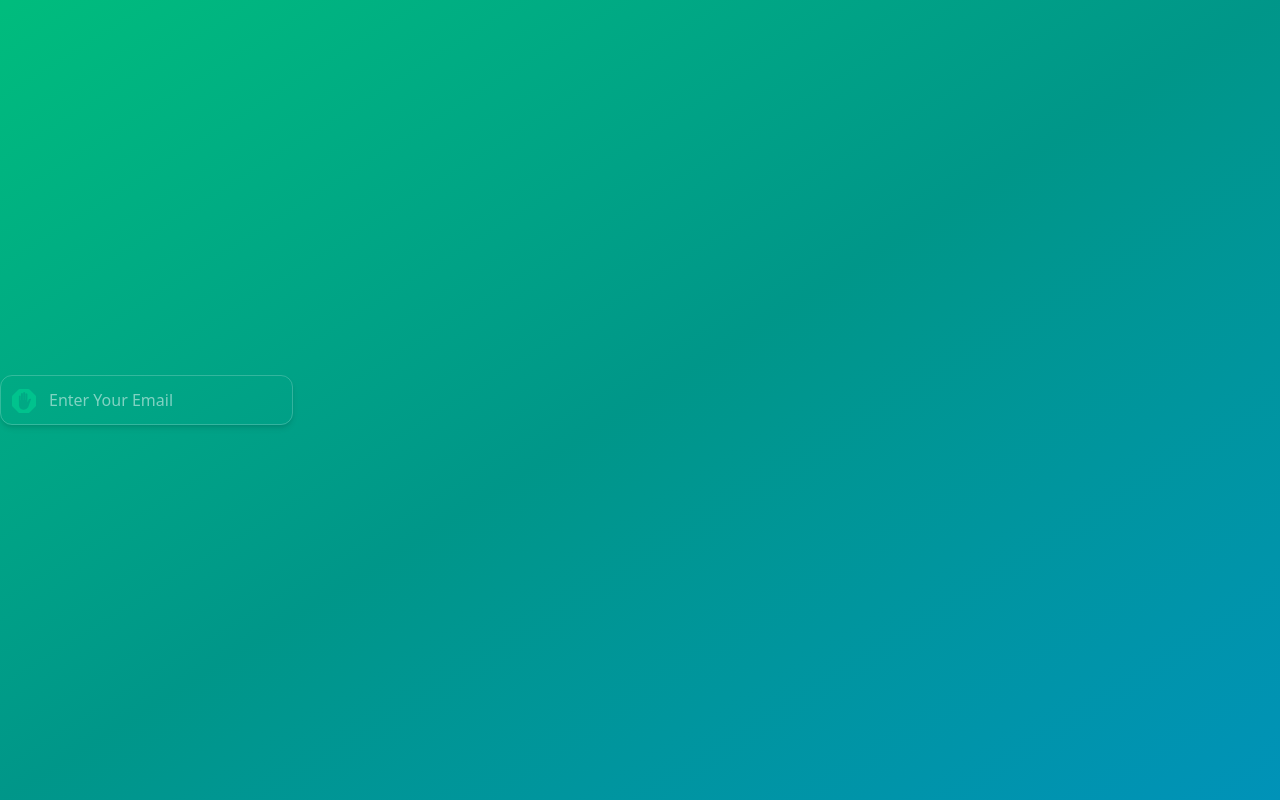
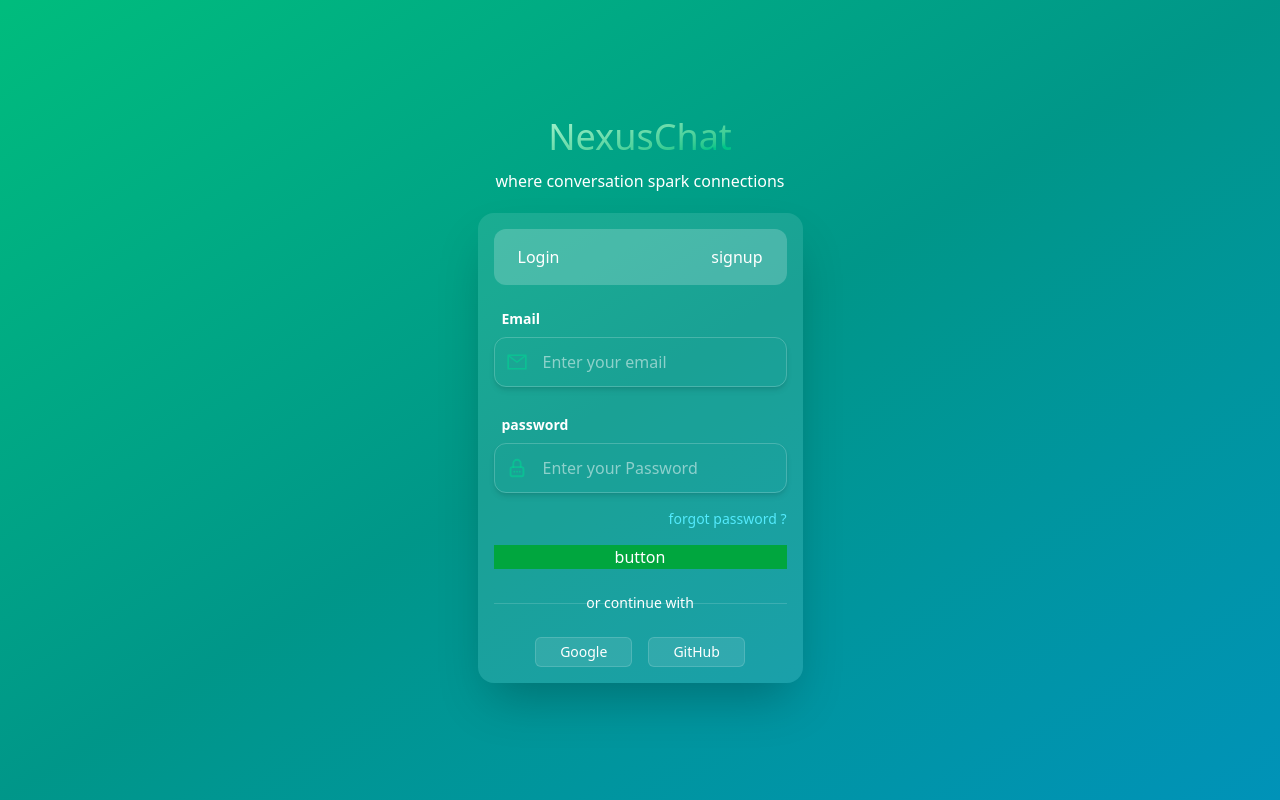
Before and after one commit to Yash-x-16/chatify, a React (Vite) app in the folder frontend/: page / in a window 1280 px wide. Built offline with nearby package versions, Linux system fonts and the light colour scheme.

Commit message:
Completed unpolished login

```diff
--- a/frontend/src/App.tsx
+++ b/frontend/src/App.tsx
@@ -1,14 +1,10 @@
 import { InputBox } from "./components/ui/inputBox"
 import { SiAdblock } from "react-icons/si";
+import { AuthPage } from "./pages/AuthPage";
 function App() {
 
 
-  return <div className="flex animate-glow  justify-center items-center bg-gradient-to-br from-emerald-500 via-teal-600 to-cyan-600 h-screen w-screen">
-    <InputBox text="Enter Your Email" type="text">
-    <SiAdblock size={"24px"}></SiAdblock>
-    </InputBox>
-
-  </div>
+  return <AuthPage/>
 }
 
 export default App
--- a/frontend/src/components/ui/inputBox.tsx
+++ b/frontend/src/components/ui/inputBox.tsx
@@ -12,12 +12,18 @@ children:ReactNode
 
 
 export function InputBox(prop:input){
-    return <div className="flex relative w-screen ">
+    return <div className="flex relative w-max flex-col">
+        <div className="m-2 text-white text-sm font-bold">
+          {prop.label}
+        </div>
+        <div className="relative flex ">
+
 
         <div className="absolute top-3.5 left-3 text-emerald-400/60 focus:bg-white/15">{prop.children}</div>
-        <input type={prop.type} placeholder={prop.text} className="  content1 p-3 pl-12 w-auto  w-fullbg-white/10 border font-normal
+        <input type={prop.type} placeholder={prop.text} className="  content1 p-3 pl-12 max-w-max  w-fullbg-white/10 border font-normal
              border-white/20 rounded-xl text-white placeholder-white/50
         focus:outline-none focus:border-emerald-400/60 focus:bg-white/15  shadow-md
         transition-all duration-300"/>
     </div>
+            </div>
 }
--- /dev/null
+++ b/frontend/src/pages/AuthPage.tsx
@@ -0,0 +1,69 @@
+import { InputBox } from "../components/ui/inputBox";
+import { AiOutlineMail } from 'react-icons/ai';
+import { TbLockPassword } from 'react-icons/tb';
+export function AuthPage(){
+    return <div className="flex animate-glow  justify-center items-center bg-gradient-to-br from-emerald-500 via-teal-600 to-cyan-600 h-screen w-screen">
+        <div className="h-auto w-auto flex flex-col">
+            <div className="flex flex-col justify-center items-center " >
+                <h1 className="text-4xl font-medium  text-transparent bg-clip-text inline-block bg-gradient-to-br from-emerald-200 to-emerald-500">
+                    NexusChat
+                </h1>
+                <span className="text-white font-medium mt-3">
+                    where conversation spark connections
+                </span>
+            </div>
+            <div className="mt-5 min-h-max min-w-max flex flex-col shadow-2xl p-4 rounded-2xl relative overflow-hidden transition-all duration-500 hover:shadow-3xl hover:bg-white/15 bg-white/10">
+                <div className="flex w-auto p-4  bg-white/20 rounded-xl justify-between">
+                    <button className="cursor-pointer pl-2">
+                        <span className="text-white">
+                            Login
+                        </span>
+                    </button>
+                    <button className="cursor-pointer pr-2">
+                        <span className="text-white">
+                                signup
+                        </span>
+                    </button>
+                </div>
+                <div className="h-max w-max flex flex-col mt-4">
+                    <div>
+                        <InputBox text="Enter your email" label="Email" >
+                        <AiOutlineMail size={'22px'}/>
+                        </InputBox>
+                    </div>
+                    <div className="mt-5">
+                        <InputBox text="Enter your Password" label="password" >
+                        <TbLockPassword size={'22px'}/>
+                        </InputBox>
+                    </div>
+                </div>
+                <div className="mt-4 cursor-pointer flex justify-end items-end">
+                    <span className="text-cyan-300 text-sm hover:text-cyan-200 transition-colors duration-200 font-medium">
+                        forgot password  ?
+                    </span>
+                </div>
+                <div className="flex bg-green-600 hover:scale-105 transition-all delay-100 justify-center mt-4">
+                    <button className=" text-white cursor-pointer">
+                        button
+                    </button>
+                </div>
+                 <div className="relative my-6 ">
+                    <div className="inset-0 absolute flex items-center">
+                        <hr className=" text-white/15 border-t w-full" />
+                    </div>
+                   <div className="relative justify-center items-center flex px-4">
+                    <span className="text-white font-medium bg-transparent text-sm">or continue with </span>
+                   </div>
+                </div>
+                <div className=" w-full flex  justify-center items-center">
+                    <div className="bg-white/10 text-sm cursor-pointer  items-center border-white/15 text-white border rounded-md px-6 py-1">
+                        Google
+                    </div>
+                    <div className="bg-white/10 text-sm cursor-pointer  items-center border-white/15 text-white border rounded-md px-6 ml-4 py-1 ">
+                        GitHub
+                    </div>
+                </div>
+            </div>
+        </div>
+    </div>
+}
```
